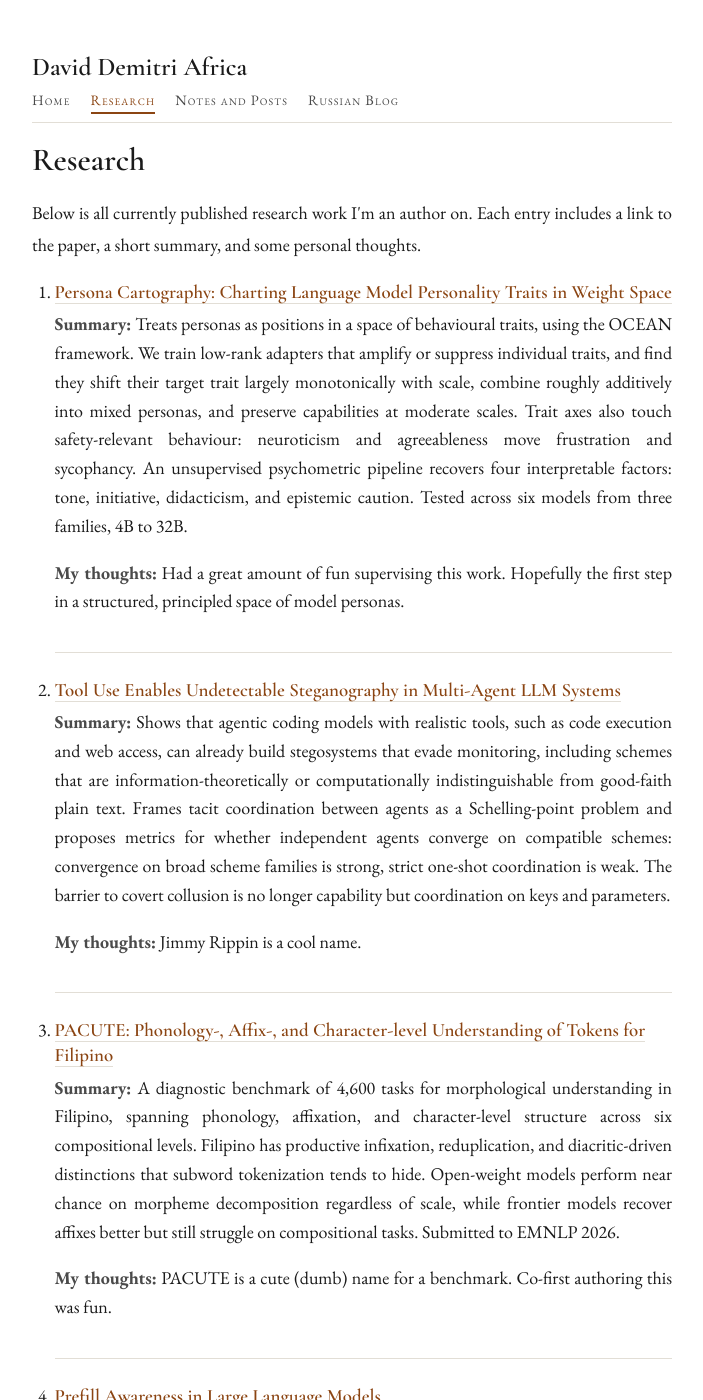
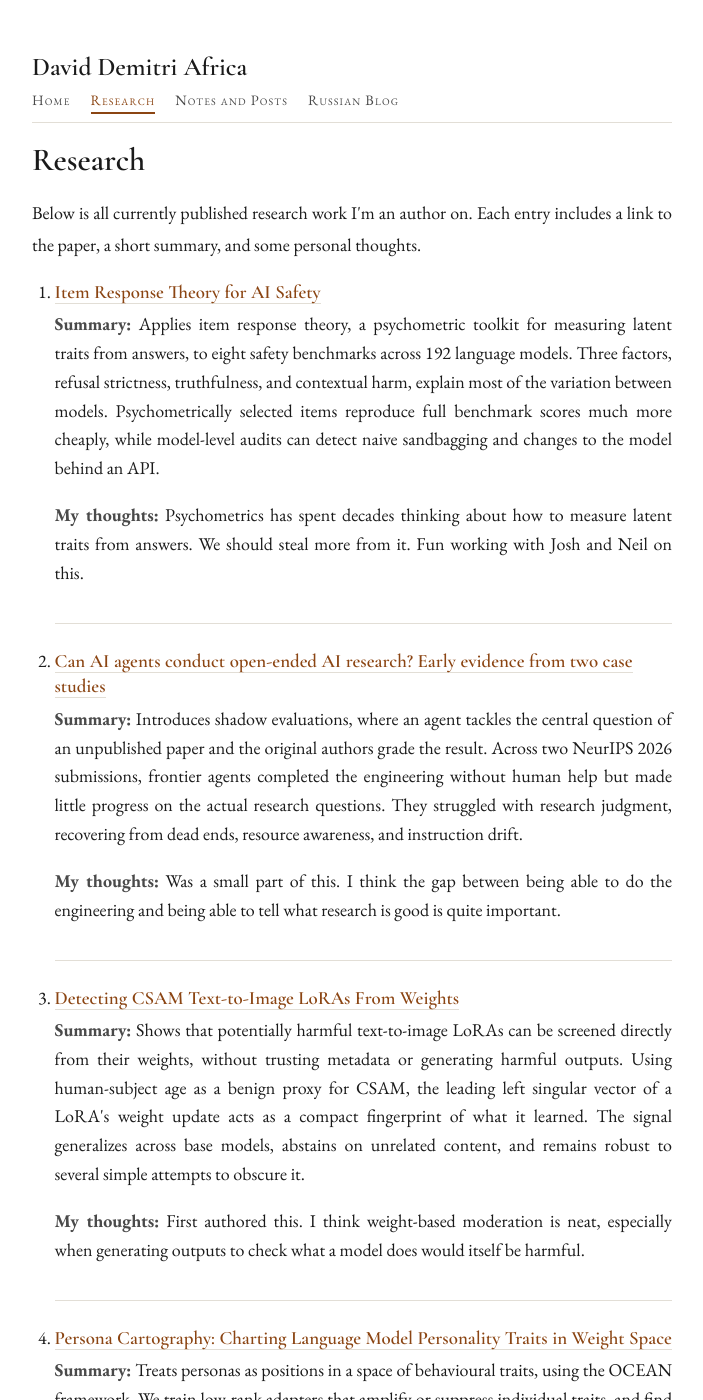
Before and after one commit to DavidDemitriAfrica/daviddemitriafrica.github.io, a Jekyll site: the page built from research.html, in a window 1280 px wide and 1400 px high. Shown: the whole window, without its empty margins (288-991 px from the left). Built offline with Jekyll 4.4.1, drawn with Linux system fonts in a browser that asks for light colours.

Commit message:
Add August 2026 research papers

```diff
--- a/research.html
+++ b/research.html
@@ -9,6 +9,30 @@ description: "Published research on AI alignment, meta-learning, collective beha
 <p>Below is all currently published research work I'm an author on. Each entry includes a link to the paper, a short summary, and some personal thoughts.</p>
 
 <ol class="research-list">
+  <li>
+    <h3 class="research-title">
+      <a href="https://arxiv.org/abs/2608.05086" target="_blank" rel="noopener">Item Response Theory for AI Safety</a>
+    </h3>
+    <p><strong>Summary:</strong> Applies item response theory, a psychometric toolkit for measuring latent traits from answers, to eight safety benchmarks across 192 language models. Three factors, refusal strictness, truthfulness, and contextual harm, explain most of the variation between models. Psychometrically selected items reproduce full benchmark scores much more cheaply, while model-level audits can detect naive sandbagging and changes to the model behind an API.</p>
+    <p><strong>My thoughts:</strong> Psychometrics has spent decades thinking about how to measure latent traits from answers. We should steal more from it. Fun working with Josh and Neil on this.</p>
+  </li>
+
+  <li>
+    <h3 class="research-title">
+      <a href="https://arxiv.org/abs/2607.27191" target="_blank" rel="noopener">Can AI agents conduct open-ended AI research? Early evidence from two case studies</a>
+    </h3>
+    <p><strong>Summary:</strong> Introduces shadow evaluations, where an agent tackles the central question of an unpublished paper and the original authors grade the result. Across two NeurIPS 2026 submissions, frontier agents completed the engineering without human help but made little progress on the actual research questions. They struggled with research judgment, recovering from dead ends, resource awareness, and instruction drift.</p>
+    <p><strong>My thoughts:</strong> Was a small part of this. I think the gap between being able to do the engineering and being able to tell what research is good is quite important.</p>
+  </li>
+
+  <li>
+    <h3 class="research-title">
+      <a href="https://arxiv.org/abs/2607.25750" target="_blank" rel="noopener">Detecting CSAM Text-to-Image LoRAs From Weights</a>
+    </h3>
+    <p><strong>Summary:</strong> Shows that potentially harmful text-to-image LoRAs can be screened directly from their weights, without trusting metadata or generating harmful outputs. Using human-subject age as a benign proxy for CSAM, the leading left singular vector of a LoRA's weight update acts as a compact fingerprint of what it learned. The signal generalizes across base models, abstains on unrelated content, and remains robust to several simple attempts to obscure it.</p>
+    <p><strong>My thoughts:</strong> First authored this. I think weight-based moderation is neat, especially when generating outputs to check what a model does would itself be harmful.</p>
+  </li>
+
   <li>
     <h3 class="research-title">
       <a href="https://arxiv.org/abs/2607.07916" target="_blank" rel="noopener">Persona Cartography: Charting Language Model Personality Traits in Weight Space</a>
```
